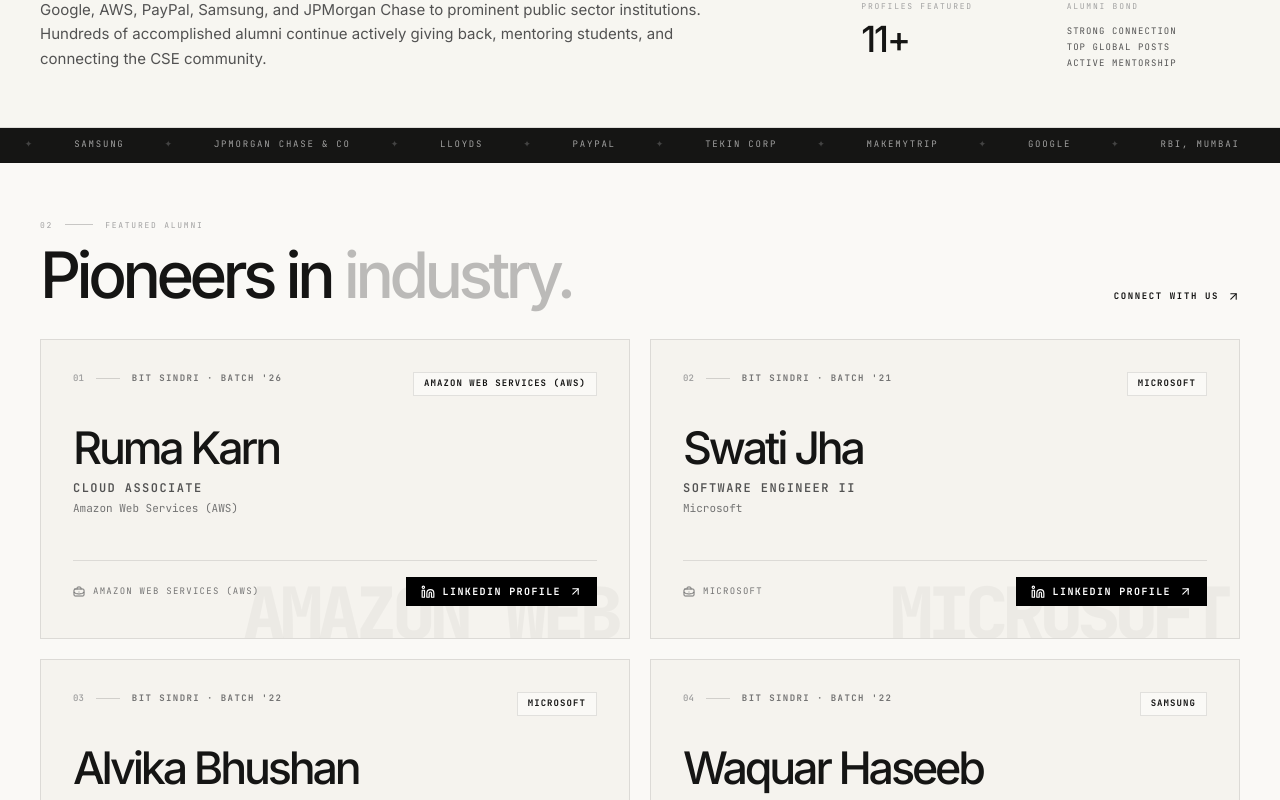
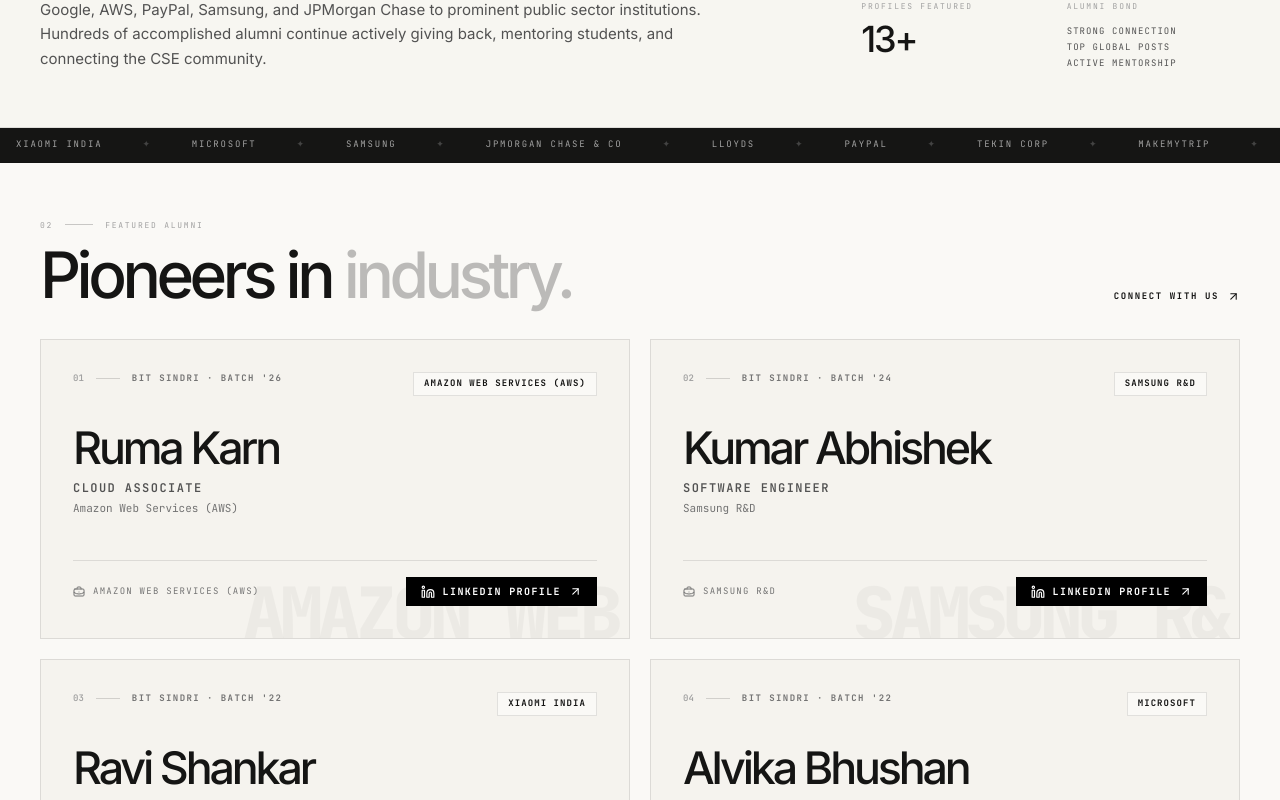
Before and after one commit to aman-singh122/cse-society-bitsindri, a Next.js app in the folder cse-frontend/: page /alumni in a window 1280 px wide. Shown: the part 400-1200 px from the top of the page. Built offline with nearby package versions, Linux system fonts and the light colour scheme.

Commit message:
update alumni.ts

```diff
--- a/cse-frontend/src/data/alumni.ts
+++ b/cse-frontend/src/data/alumni.ts
@@ -15,11 +15,18 @@
     url: "https://www.linkedin.com/in/ruma-karn-668893201/",
   },
   {
-    name: "Swati Jha",
-    batch: 2021,
-    role: "Software Engineer II",
-    company: "Microsoft",
-    url: "https://www.linkedin.com/in/swati-jha2906/",
+    name: "Kumar Abhishek",
+    batch: 2024,
+    role: "Software Engineer",
+    company: "Samsung R&D",
+    url: "https://www.linkedin.com/in/kumar-abhishek45/",
+  },
+  {
+    name: "Ravi Shankar",
+    batch: 2022,
+    role: "Associate software Engineer",
+    company: "Xiaomi India",
+    url: "https://www.linkedin.com/in/premravi2615/",
   },
   {
     name: "Alvika Bhushan",
@@ -34,6 +41,13 @@
     role: "Lead Software Engineer",
     company: "Samsung",
     url: "https://www.linkedin.com/in/waquar-haseeb/",
+  },
+  {
+    name: "Swati Jha",
+    batch: 2021,
+    role: "Software Engineer II",
+    company: "Microsoft",
+    url: "https://www.linkedin.com/in/swati-jha2906/",
   },
   {
     name: "Pooja Bharti",
```
